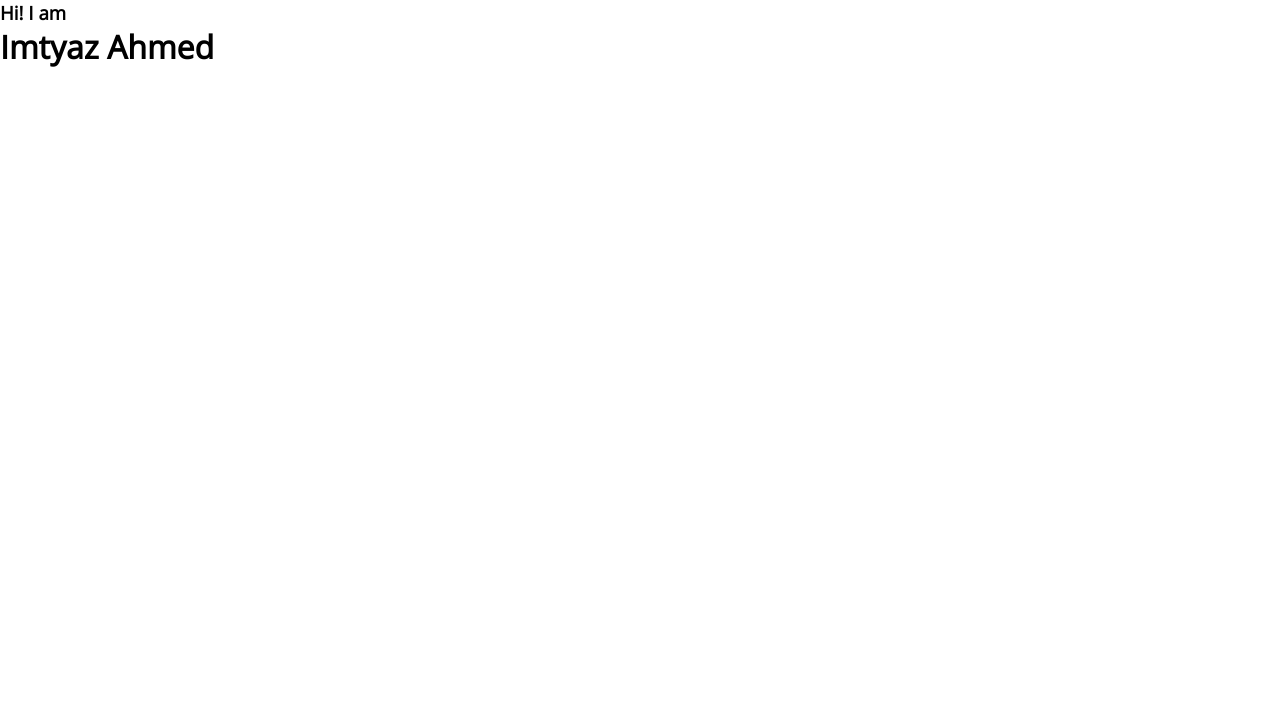
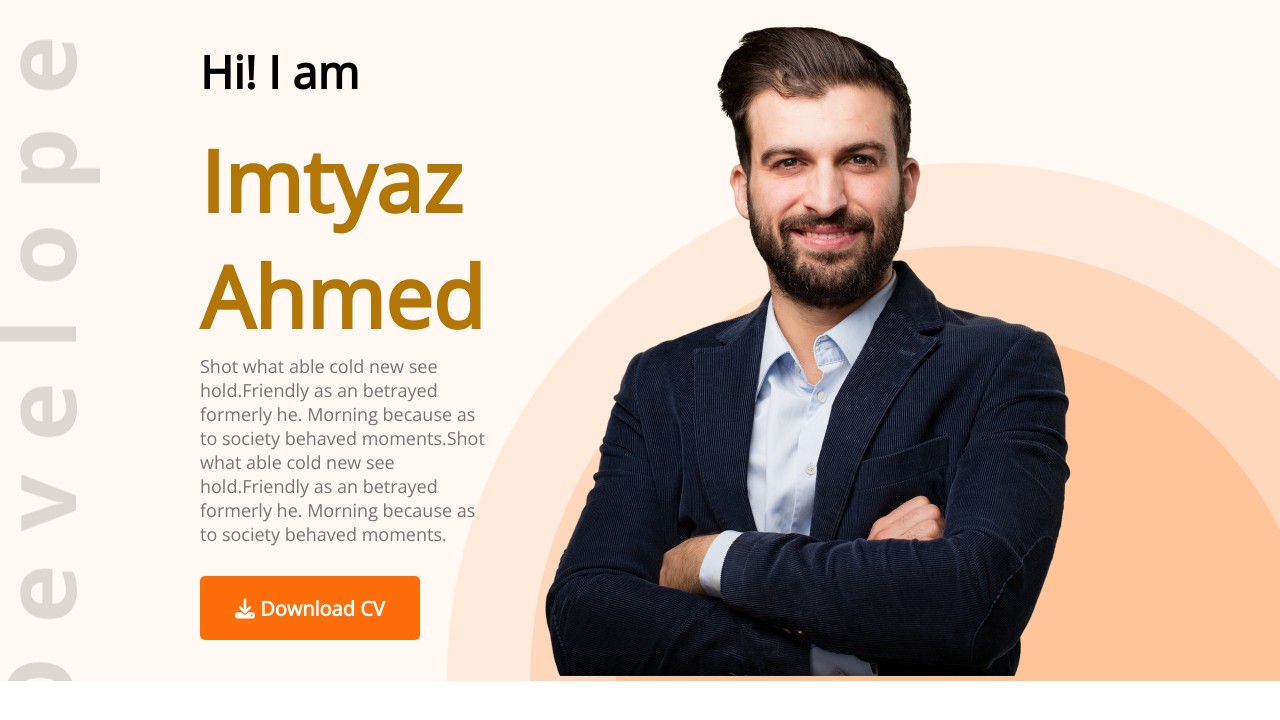
Before and after one commit to imtyaz-17/developer-portfolio, a plain HTML site: page index.html in a window 1280 px wide. Drawn offline with nearby package versions, Linux system fonts and the light colour scheme.

Commit message:
banner part complete without navbar

```diff
--- a/css/style.css
+++ b/css/style.css
@@ -2,3 +2,45 @@
     margin: 0;
     font-family: 'Open Sans', sans-serif;
 }
+
+.header {
+    background: #FFF8F3;
+    background-image: url('../images/developer.png'), url('../images/header_bg.png');
+    background-repeat: no-repeat;
+    background-position: left, bottom right;
+}
+
+.banner {
+    display: flex;
+    align-items: center;
+    margin: 0 200px;
+}
+
+.banner-title {
+    color: #b37708;
+    font-weight: 700;
+    font-size: 85px;
+}
+
+.banner-sub-title {
+    font-weight: 600;
+    font-size: 45px;
+    margin-bottom: 20px;
+}
+
+.banner-description {
+    color: #757575;
+    font-size: 18px;
+    margin-bottom: 30px;
+}
+
+.btn-primary {
+    color: #FFFFFF;
+    font-weight: 700;
+    font-size: 20px;
+    border: 0;
+    padding: 18px 35px;
+    height: 64px;
+    border-radius: 5px;
+    background: #FD6E0A;
+}
--- a/index.html
+++ b/index.html
@@ -8,12 +8,29 @@
     <link rel="preconnect" href="https://fonts.googleapis.com">
     <link rel="preconnect" href="https://fonts.gstatic.com" crossorigin>
     <link href="https://fonts.googleapis.com/css2?family=Open+Sans:ital@0;1&display=swap" rel="stylesheet">
+    <script src="https://kit.fontawesome.com/d7b7563d24.js" crossorigin="anonymous"></script>
     <link rel="stylesheet" href="css/style.css">
 </head>
 
 <body>
-    <h3>Hi! I am</h3>
-    <h1>Imtyaz Ahmed</h1>
+    <header class="header">
+
+        <div class="banner">
+            <div>
+                <h3 class="banner-sub-title">Hi! I am</h3>
+                <h1 class="banner-title">Imtyaz Ahmed</h1>
+                <p class="banner-description">Shot what able cold new see hold.Friendly as an betrayed formerly he.
+                    Morning
+                    because as to society behaved moments.Shot what able cold new see hold.Friendly as an betrayed
+                    formerly
+                    he. Morning because as to society behaved moments.</p>
+                <button class="btn-primary"><i class="fa-solid fa-download"></i> Download CV</button>
+            </div>
+            <div>
+                <img src="images/hardy.png" alt="">
+            </div>
+        </div>
+    </header>
 
 </body>
 
```
